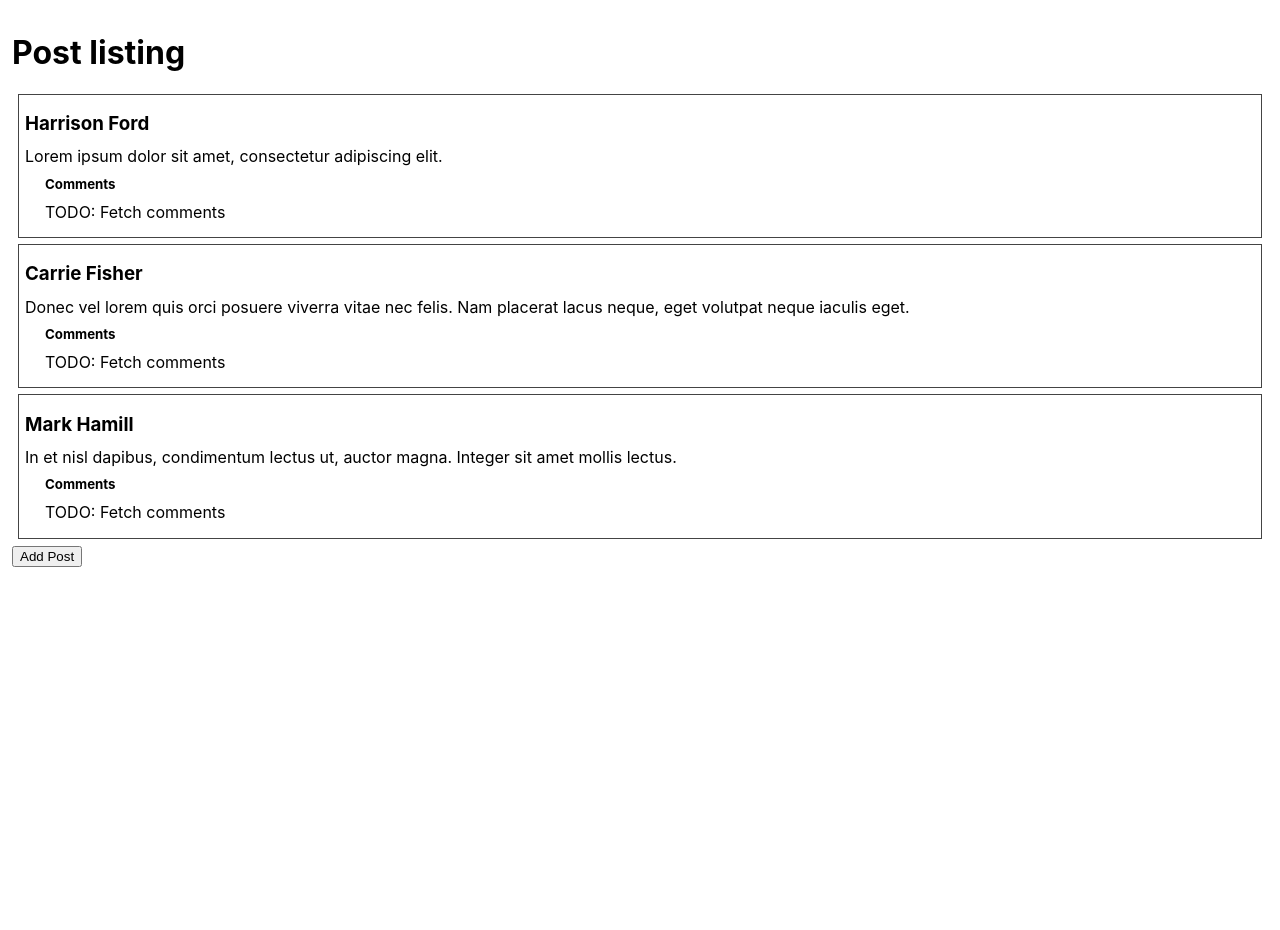
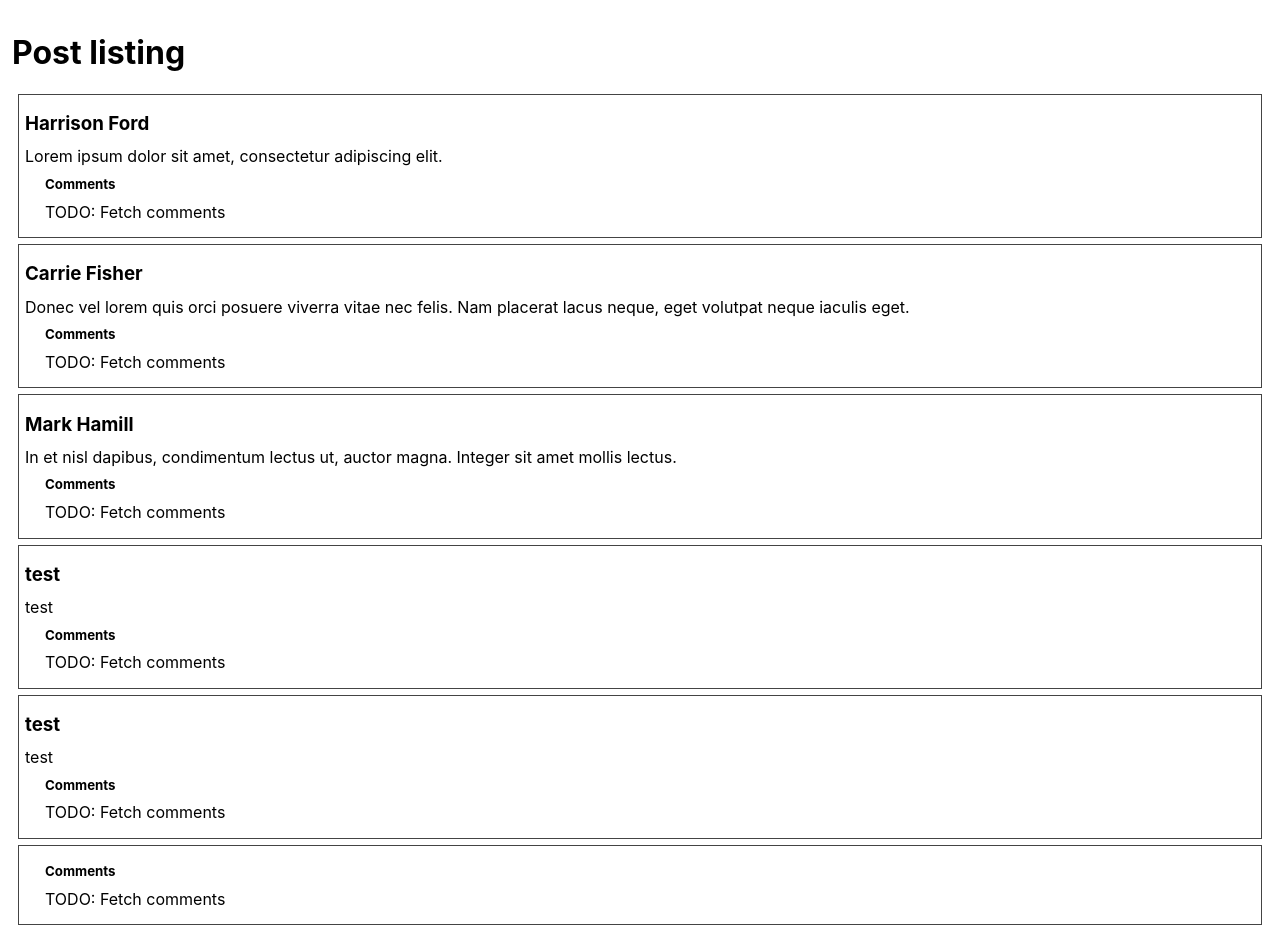
Before and after one commit to crowdlab-uk/interview-app, a React (Create React App) app: page / in a window 1280 px wide. Shown: the top 930 px of the page. Before the commit the page ends 800 px from the top, so only its background shows below. Built offline with nearby package versions, Linux system fonts and the light colour scheme; data requests are answered from the project's data file.

Commit message:
Dan test

```diff
--- a/db.json
+++ b/db.json
@@ -14,6 +14,21 @@
       "id": 3,
       "body": "In et nisl dapibus, condimentum lectus ut, auctor magna. Integer sit amet mollis lectus.",
       "author": "Mark Hamill"
+    },
+    {
+      "body": "test",
+      "author": "test",
+      "id": 4
+    },
+    {
+      "body": "test",
+      "author": "test",
+      "id": 5
+    },
+    {
+      "body": "",
+      "author": "",
+      "id": 6
     }
   ],
   "comments": [
--- /dev/null
+++ b/src/AddPost.js
@@ -0,0 +1,44 @@
+import React, { Component } from 'react';
+
+class AddPost extends Component {
+  state = {
+    body: '',
+    author: ''
+  }
+
+  onBodyChange = (event) => {
+    this.setState({ body: event.target.value })
+  }
+
+  onAuthorChange = (event) => {
+    this.setState({ author: event.target.value })
+
+  }
+
+  onSubmit = (event) => {
+    event.preventDefault();
+
+    fetch('/posts', {
+      method: 'POST', // or 'PUT'
+      headers: {
+        'Content-Type': 'application/json',
+      },
+      body: JSON.stringify({
+        body: this.state.body,
+        author: this.state.author
+      }),
+    })
+  }
+
+  render() {
+    const { body, author } = this.state;
+
+    return (<form onSubmit={this.onSubmit}>
+              <input value={ this.state.body } onChange={this.onBodyChange}></input>
+              <input value={ this.state.author }onChange={this.onAuthorChange}></input>
+              <button type="submit">Submit</button>
+            </form>);
+  }
+}
+
+export default AddPost
--- a/src/Posts.js
+++ b/src/Posts.js
@@ -1,6 +1,7 @@
 // @flow
 import React from 'react';
 import Post from './Post';
+import AddPost from './AddPost'
 
 type PostType = {
   id: number,
@@ -18,7 +19,7 @@ function Posts({ posts }: Props) {
       {posts.map((post) => (
         <Post key={post.id} post={post} />
       ))}
-      <button onClick={() => alert('TODO: make this work')}>Add Post</button>
+      <AddPost />
     </div>
   );
 }
```
